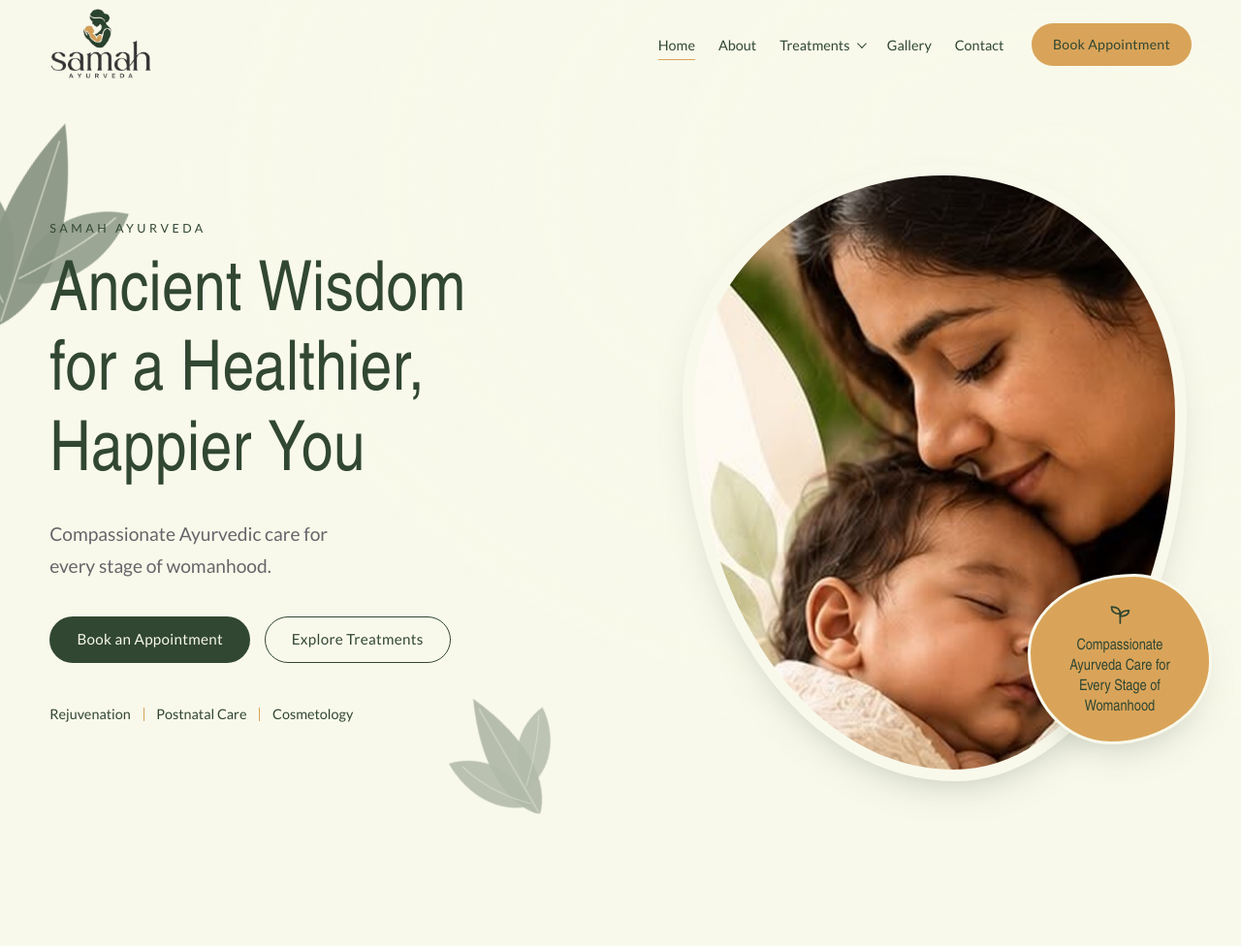
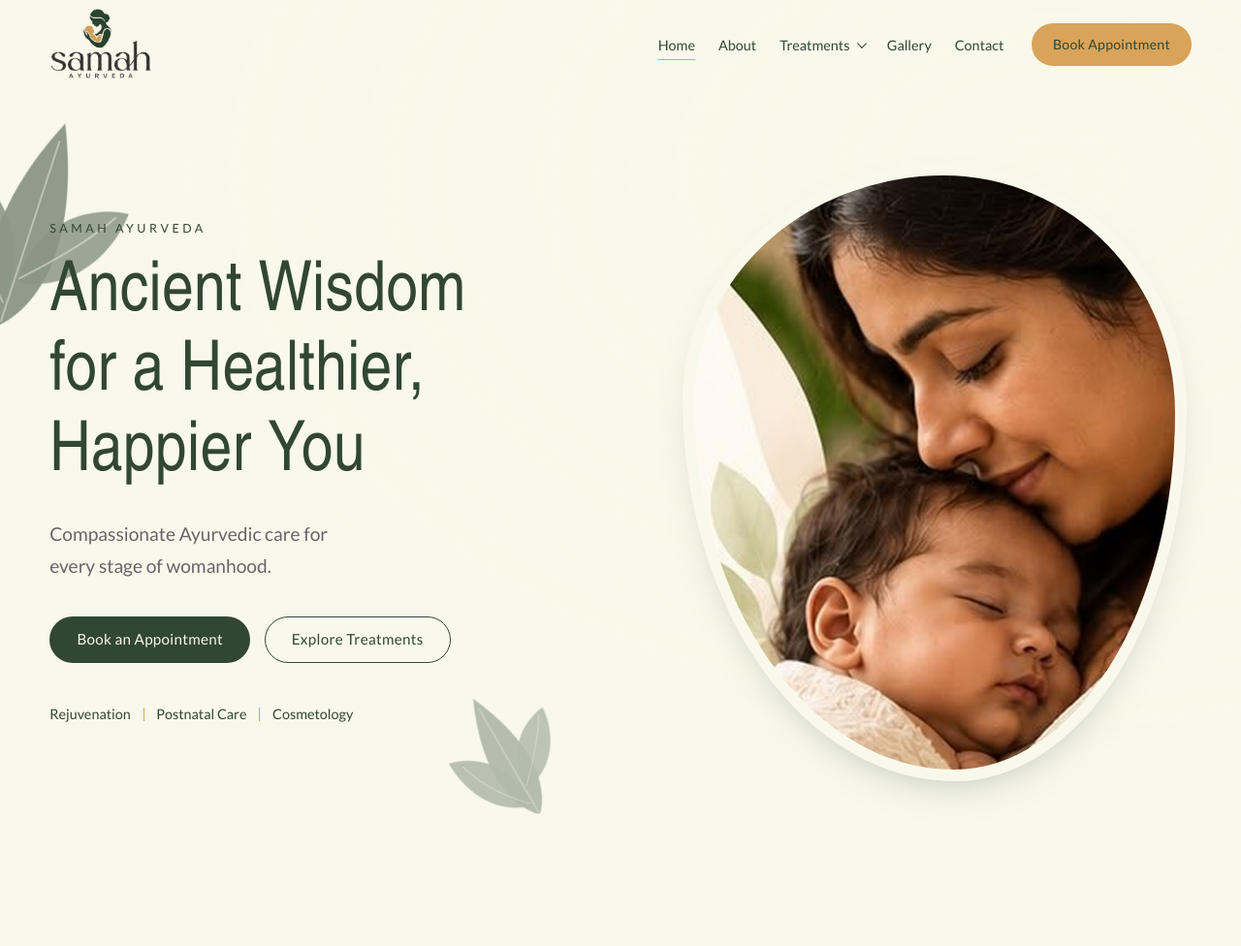
Before and after one commit to ajay-k-14/Samah_Ayurveda, a Flask app: page / in a window 1280 px wide. Shown: the top 976 px of the page at 97% size. Run offline with Flask 3, Linux system fonts and the light colour scheme.

Commit message:
new commit

```diff
--- a/templates/index.html
+++ b/templates/index.html
@@ -6,6 +6,7 @@
   <title>Samah Ayurveda</title>
   <meta name="description" content="Samah Ayurveda in Lalbagh, Mangalore offers compassionate Ayurvedic postnatal care, rejuvenation therapies and natural cosmetology for every stage of womanhood.">
   <meta name="theme-color" content="#314732">
+  <link rel="icon" type="image/png" href="{{ url_for('static', filename='images/image.png') }}">
   <link rel="preconnect" href="https://fonts.googleapis.com">
   <link rel="preconnect" href="https://fonts.gstatic.com" crossorigin>
   <link href="https://fonts.googleapis.com/css2?family=Lato:wght@300;400;500;600;700&display=swap" rel="stylesheet">
@@ -82,10 +83,10 @@
       <div class="frame frame-hero img-reveal">
         <img src="{{ url_for('static', filename='images/hero.jpg') }}" alt="A mother resting her cheek on her sleeping newborn" width="580" height="960" fetchpriority="high">
       </div>
-      <div class="badge-blob hero-badge">
+      <!-- <div class="badge-blob hero-badge">
         <svg class="ico" aria-hidden="true"><use href="#i-sprout"/></svg>
         <p>Compassionate Ayurveda Care for Every Stage of Womanhood</p>
-      </div>
+      </div> -->
     </div>
   </div>
 </section>
```
